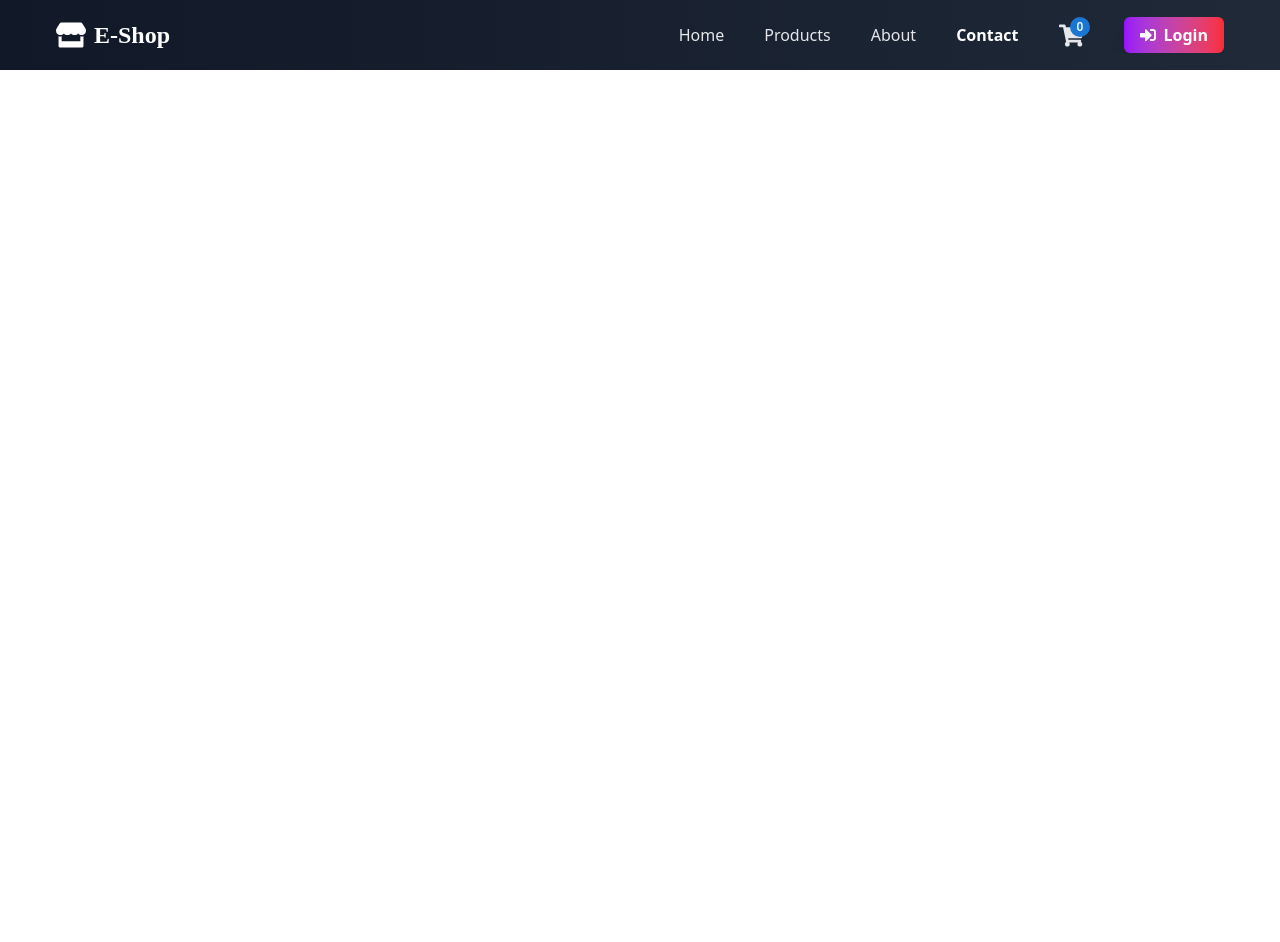
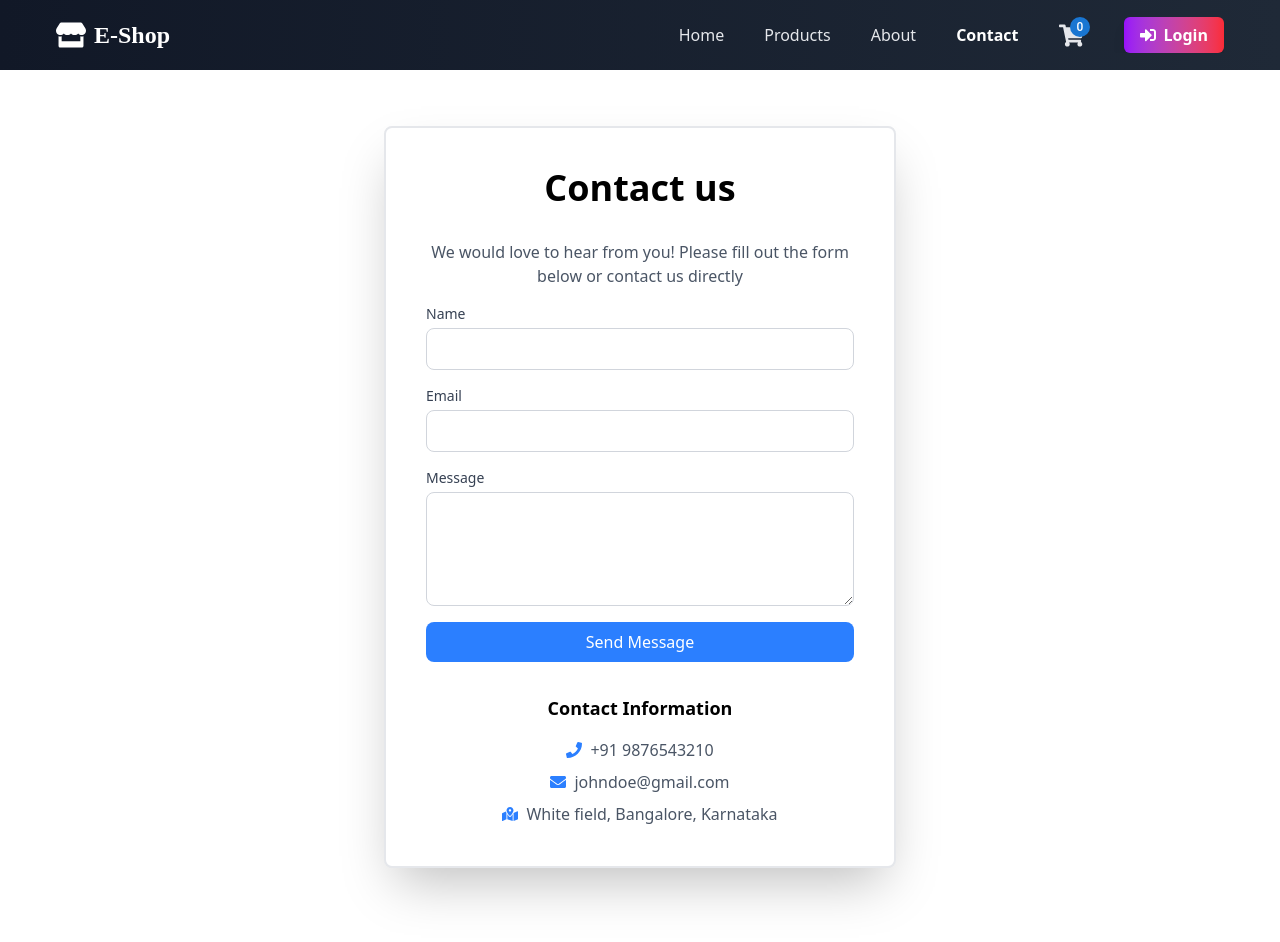
Before and after one commit to saspal02/E-commerce, a React (Vite) app in the folder ecomm-frontend/: page /contact in a window 1280 px wide. Shown: the top 942 px of the page. Before the commit the page ends 800 px from the top, so only its background shows below. Built offline with nearby package versions, Linux system fonts and the light colour scheme; no server answers.

Commit message:
feat: add contact page

```diff
--- a/ecomm-frontend/src/App.jsx
+++ b/ecomm-frontend/src/App.jsx
@@ -4,18 +4,18 @@ import "./App.css";
 import Products from "./components/products/Products";
 import Home from "./components/home/Home";
 import About from "./components/About";
+import Contact from "./components/Contact";
 import { Route, BrowserRouter as Router, Routes } from "react-router-dom";
 import Navbar from "./components/shared/Navbar";
 
 function App() {
-  const [count, setCount] = useState(0);
-
   return (
     <Router>
       <Navbar />
       <Routes>
         <Route path="/" element={<Home />} />
         <Route path="/about" element={<About />} />
+        <Route path="/contact" element={<Contact />} />
         <Route path="/products" element={<Products />} />
       </Routes>
     </Router>
--- a/ecomm-frontend/src/components/About.jsx
+++ b/ecomm-frontend/src/components/About.jsx
@@ -1,4 +1,5 @@
 import ProductCard from "./shared/ProductCard";
+import { Link } from "react-router-dom";
 
 const products = [
   {
@@ -22,41 +23,67 @@ const products = [
     productName: "Google Pixel 6",
     description:
       "The Google Pixel 6 boasts cutting-edge AI features, exceptional photo quality, and a stunning display, making it a perfect choice for Android enthusiasts.",
+    specialPrice: 400,
     price: 599,
-    specialPrice: 400,
   },
 ];
 
 const About = () => {
   return (
-    <div className="max-w-7xl mx-auto px-4 py-8">
-      <h1 className="text-slate-800 text-4xl font-bold text-center mb-12">
-        About Us
+    <div className="bg-gray-50">
+      {/* Hero Section */}
+      <div className="bg-custom-gradient py-20 px-4 text-white">
+        <div className="max-w-7xl mx-auto text-center">
+          <h1 className="text-5xl font-extrabold mb-6 tracking-wide">
+            About Our Store
           </h1>
-      <div className="flex flex-col lg:flex-row justify-between items-center gap-8 mb-12">
-        <div className="w-full md:w-1/2 text-center md:text-left">
-          <p className="text-lg mb-4">
-            Welcome to our e-commerce store! We are dedicated to providing the
-            best products and services to our customers. Our mission is to offer
-            a seamless shopping experience while ensuring the highest quality of
-            our offerings.
+          <p className="text-lg max-w-3xl mx-auto text-gray-200">
+            We deliver premium devices with unmatched quality and customer
+            experience. Innovation, trust, and value drive everything we do.
+          </p>
+        </div>
+      </div>
+
+      {/* About Content Section */}
+      <div className="max-w-7xl mx-auto px-4 py-16">
+        <div className="flex flex-col lg:flex-row items-center gap-12">
+          {/* Text Content */}
+          <div className="lg:w-1/2 bg-white/60 backdrop-blur-lg p-10 rounded-3xl shadow-xl border border-gray-200">
+            <h2 className="text-3xl font-bold text-slate-800 mb-6">
+              Who We Are
+            </h2>
+            <p className="text-gray-900 leading-relaxed mb-4">
+              Our platform is built to provide a seamless and secure shopping
+              experience. We carefully curate every product to ensure it meets
+              high standards of performance and reliability.
+            </p>
+            <p className="text-gray-900 leading-relaxed">
+              From premium electronics to everyday essentials, we bring
+              innovation closer to you with carefully selected products,
+              competitive pricing, and dependable customer support you can
+              trust.
             </p>
           </div>
 
-        <div className="w-full md:w-1/2 mb-6 md:mb-0">
+          {/* Image */}
+          <div className="lg:w-1/2">
             <img
               src="https://embarkx.com/sample/placeholder.png"
-            alt="About Us"
-            className="w-full h-auto rounded-lg shadow-lg transform transition-transform duration-300 hover:scale-105"
-          ></img>
+              alt="About"
+              className="rounded-3xl shadow-2xl w-full transform transition duration-500 hover:scale-105"
+            />
+          </div>
         </div>
       </div>
 
-      <div className="py-7 space-y-8">
-        <h1 className="text-slate-800 text-4xl font-bold text-center">
-          Our Products
-        </h1>
-        <div className="grid grid-cols-1 md:grid-cols-2 lg:grid-cols-3 gap-8">
+      {/* Products Section */}
+      <div className="bg-white py-16">
+        <div className="max-w-7xl mx-auto px-4">
+          <h2 className="text-4xl font-bold text-center text-slate-800 mb-12">
+            Featured Products
+          </h2>
+
+          <div className="grid grid-cols-1 sm:grid-cols-2 lg:grid-cols-3 gap-10">
             {products.map((product, index) => (
               <ProductCard
                 key={index}
@@ -71,6 +98,21 @@ const About = () => {
           </div>
         </div>
       </div>
+
+      {/* CTA Section */}
+      <div className="bg-custom-gradient py-16 text-center text-white">
+        <h2 className="text-3xl font-bold mb-4">Ready to Explore?</h2>
+        <p className="text-gray-200 mb-6">
+          Discover premium products designed for performance and style.
+        </p>
+        <Link
+          to="/products"
+          className="bg-white text-slate-800 font-semibold px-8 py-3 rounded-full shadow-lg hover:scale-105 transition inline-block"
+        >
+          Shop Now
+        </Link>
+      </div>
+    </div>
   );
 };
 
--- /dev/null
+++ b/ecomm-frontend/src/components/Contact.jsx
@@ -0,0 +1,81 @@
+import { FaEnvelope, FaMapMarkedAlt, FaPhone } from "react-icons/fa";
+
+const Contact = () => {
+  return (
+    <div
+      className="flex flex-col items-center justify-center min-h-screen py-14 bg-cover bg-center"
+      style={{ backgroundImage: "url('')" }}
+    >
+      <div className="bg-white border-2 border-gray-200 shadow-2xl rounded-lg p-10 w-full max-w-lg mb-6">
+        <h1 className="text-4xl font-bold text-center mb-8">Contact us</h1>
+        <p className="text-gray-600 text-center mb-4">
+          We would love to hear from you! Please fill out the form below or
+          contact us directly
+        </p>
+
+        <form className="space-y-4">
+          <div>
+            <label className="block text-sm font-medium text-gray-700">
+              Name
+            </label>
+            <input
+              type="text"
+              required
+              className="mt-1 block w-full border border-gray-300 rounded-lg p-2 focus:outline-hidden focus:ring-2 focus: ring-blue-500"
+            />
+          </div>
+
+          <div>
+            <label className="block text-sm font-medium text-gray-700">
+              Email
+            </label>
+            <input
+              type="email"
+              required
+              className="mt-1 block w-full border border-gray-300 rounded-lg p-2 focus:outline-hidden focus:ring-2 focus: ring-blue-500"
+            />
+          </div>
+
+          <div>
+            <label className="block text-sm font-medium text-gray-700">
+              Message
+            </label>
+            <textarea
+              rows="4"
+              required
+              className="mt-1 block w-full border border-gray-300 rounded-lg p-2 focus:outline-hidden focus:ring-2 focus: ring-blue-500"
+            />
+          </div>
+
+          <button className="w-full bg-blue-500 text-white py-2 rounded-lg hover:bg-blue-600 transition duration-300">
+            Send Message
+          </button>
+        </form>
+
+        <div className="mt-8 text-center">
+          <h2 className="text-lg font-semibold">Contact Information</h2>
+          <div className="flex flex-col items-center space-y-2 mt-4">
+            <div className="flex items-center">
+              <FaPhone className="text-blue-500 mr-2" />
+              <span className="text-gray-600">+91 9876543210</span>
+            </div>
+
+            <div className="flex items-center">
+              <FaEnvelope className="text-blue-500 mr-2" />
+              <span className="text-gray-600">johndoe@gmail.com</span>
+            </div>
+
+            <div className="flex items-center">
+              <FaMapMarkedAlt className="text-blue-500 mr-2" />
+              <span className="text-gray-600">
+                White field, Bangalore, Karnataka
+              </span>
+            </div>
+          </div>
+        </div>
+      </div>
+    </div>
+  );
+};
+
+export default Contact;
--- a/ecomm-frontend/src/components/shared/ProductCard.jsx
+++ b/ecomm-frontend/src/components/shared/ProductCard.jsx
@@ -56,7 +56,7 @@ const ProductCard = ({
         </h2>
 
         <div className="min-h-20 max-h-20">
-          <p className="text-gray-900 text-sm">
+          <p className="text-gray-900 text-sm leading-relaxed">
             {truncateText(description, 80)}
           </p>
         </div>
@@ -66,15 +66,15 @@ const ProductCard = ({
             {specialPrice ? (
               <div className="flex flex-col">
                 <span className="text-gray-400 line-through">
-                  ${Number(price).toFixed(2)}
+                  ₹{Number(price).toFixed(2)}
                 </span>
                 <span className="text-xl font-bold text-slate-700">
-                  ${Number(specialPrice).toFixed(2)}
+                  ₹{Number(specialPrice).toFixed(2)}
                 </span>
               </div>
             ) : (
               <span className="text-xl font-bold text-slate-700">
-                ${Number(price).toFixed(2)}
+                ₹{Number(price).toFixed(2)}
               </span>
             )}
 
```
Also changed, not shown: ecomm-frontend/src/store/reducers/cartReducer.js (added). Lines whose indentation alone changed are shown as unchanged.
